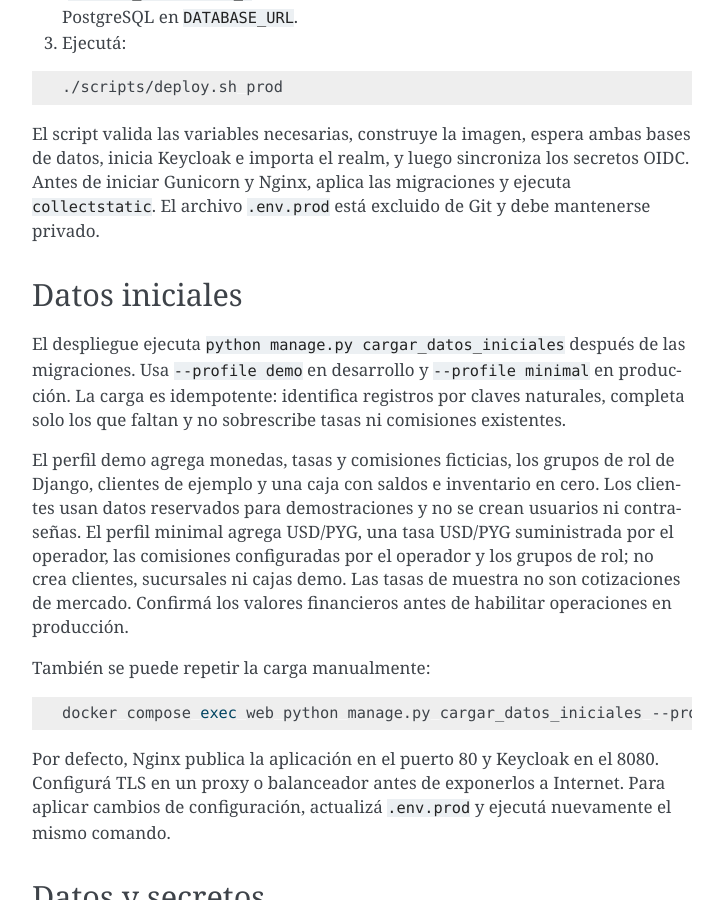
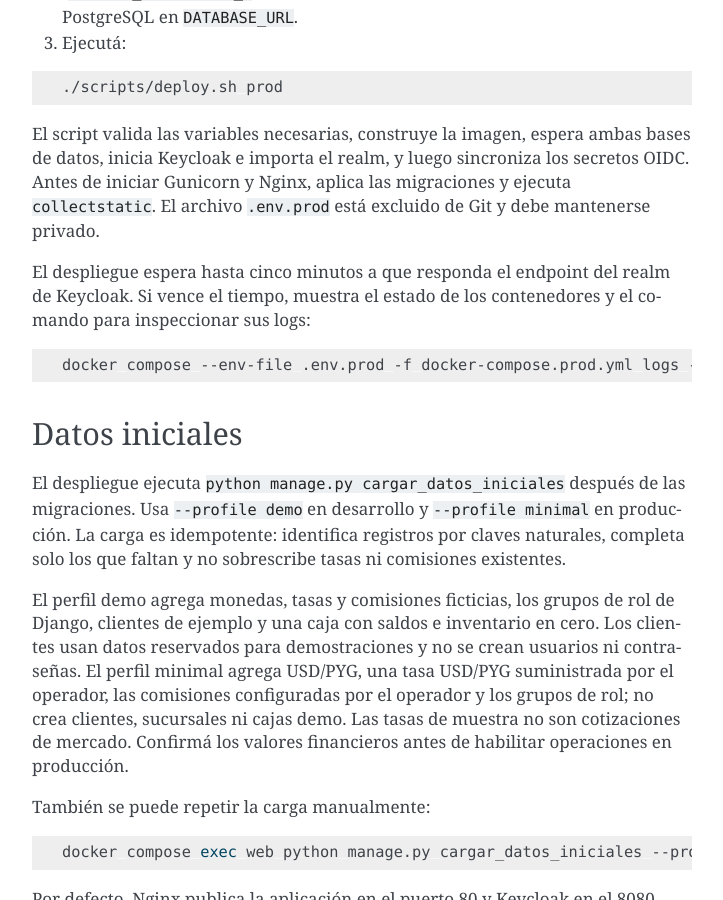
Before and after one commit to maquedan/Global-Exchange---IS2, a Sphinx documentation site: the page built from docs/sphinx/deployment.rst, in a window 1280 px wide and 900 px high, scrolled down 977 px. Shown: the whole window, without its empty margins (388-1111 px from the left). Built offline with Sphinx 7.4.7, drawn with Linux system fonts in a browser that asks for light colours; pages that are not in the unit, such as notebooks, are missing from menus.

Commit message:
Extender tiempo por el realm a 5 minutos en deploy.sh

```diff
--- a/docs/sphinx/deployment.rst
+++ b/docs/sphinx/deployment.rst
@@ -55,6 +55,14 @@ secretos OIDC. Antes de iniciar Gunicorn y Nginx, aplica las migraciones y
 ejecuta ``collectstatic``. El archivo ``.env.prod`` está excluido de Git y debe
 mantenerse privado.
 
+El despliegue espera hasta cinco minutos a que responda el endpoint del realm
+de Keycloak. Si vence el tiempo, muestra el estado de los contenedores y el
+comando para inspeccionar sus logs:
+
+.. code-block:: bash
+
+   docker compose --env-file .env.prod -f docker-compose.prod.yml logs --tail=100 keycloak keycloak-db
+
 Datos iniciales
 ---------------
 
```
Also changed, not shown: README.md (+8 -0 lines), 1 other file.
